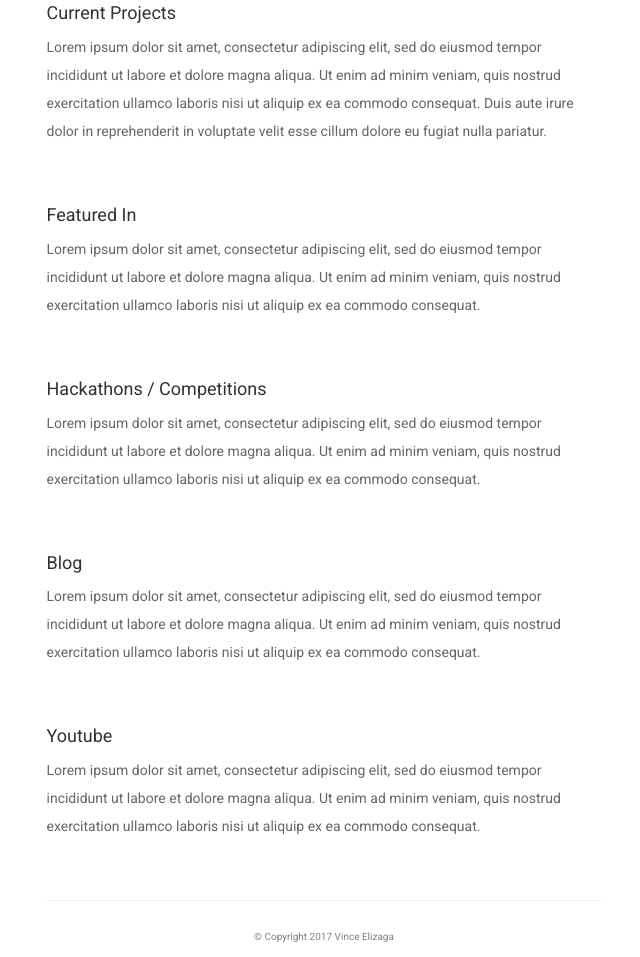
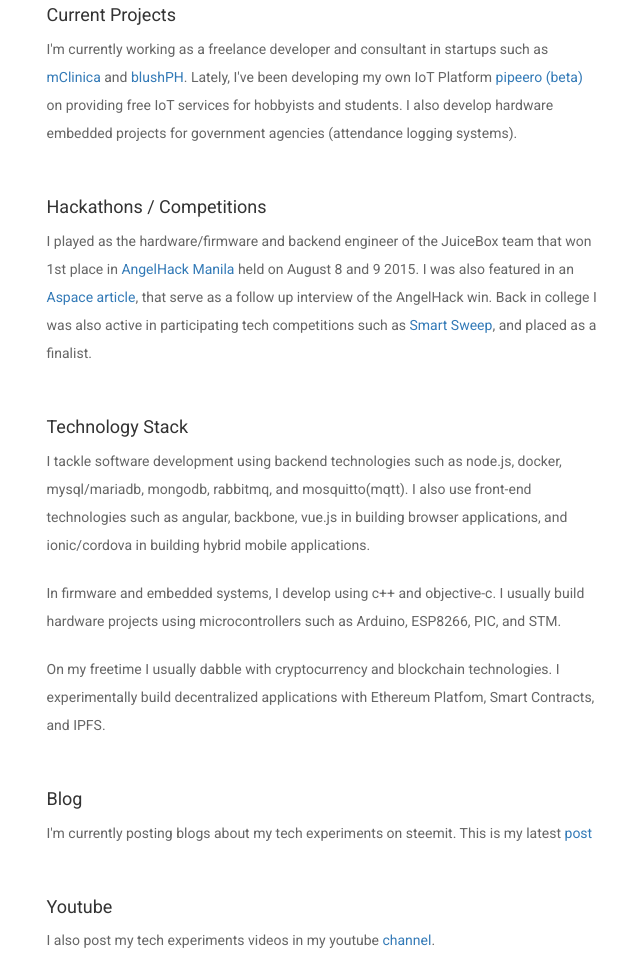
Before and after one commit to vynci/landing-page, a plain HTML site: page index.html in a window 1280 px wide. Shown: the part 382-1339 px from the top of the page, without its empty margins (316-956 px from the left). Drawn offline with nearby package versions, Linux system fonts and the light colour scheme.

Commit message:
updated content

```diff
--- a/index.html
+++ b/index.html
@@ -24,15 +24,15 @@
     <div class="row">
       <div class="col-lg-12 top-nav">
 
-        <a type="button" class="btn btn-link" href="https://github.com/vynci">
+        <a type="button" class="btn btn-link" href="https://github.com/vynci" target="_blank">
           <span class="fa fa-github" aria-hidden="true"></span> GitHub
         </a>
 
-        <a type="button" class="btn btn-link" href="https://ph.linkedin.com/pub/vince-noel-elizaga/96/b23/b80">
+        <a type="button" class="btn btn-link" href="https://ph.linkedin.com/pub/vince-noel-elizaga/96/b23/b80" target="_blank">
           <span class="fa fa-linkedin-square" aria-hidden="true"></span> Linkedin
         </a>
 
-        <a type="button" class="btn btn-info">
+        <a type="button" class="btn btn-info" href="https://steemit.com/@vynci" target="_blank">
           <span class="fa fa-bookmark" aria-hidden="true"></span> Blog
         </a>
       </div>
@@ -53,36 +53,47 @@
           <div class="item-list">
             <h4>Current Projects</h4>
             <p>
-              Lorem ipsum dolor sit amet, consectetur adipiscing elit, sed do eiusmod tempor incididunt ut labore et dolore magna aliqua. Ut enim ad minim veniam, quis nostrud exercitation ullamco laboris nisi ut aliquip ex ea commodo consequat. Duis aute irure dolor in reprehenderit in voluptate velit esse cillum dolore eu fugiat nulla pariatur.
-            </p>
-          </div>
-
-
-          <div class="item-list">
-            <h4>Featured In</h4>
-            <p>
-              Lorem ipsum dolor sit amet, consectetur adipiscing elit, sed do eiusmod tempor incididunt ut labore et dolore magna aliqua. Ut enim ad minim veniam, quis nostrud exercitation ullamco laboris nisi ut aliquip ex ea commodo consequat.
+              I'm currently working as a freelance developer and consultant in startups such as <a href="http://www.mclinica.com/" target="_blank">mClinica</a> and <a href="http://blush.ph/" target="_blank">blushPH</a>.
+              Lately, I've been developing my own IoT Platform <a href="http://www.pipeero.com/" target="_blank">pipeero (beta)</a> on providing free IoT services for hobbyists and students.
+              I also develop hardware embedded projects for government agencies (attendance logging systems).
             </p>
           </div>
 
           <div class="item-list">
             <h4>Hackathons / Competitions</h4>
             <p>
-              Lorem ipsum dolor sit amet, consectetur adipiscing elit, sed do eiusmod tempor incididunt ut labore et dolore magna aliqua. Ut enim ad minim veniam, quis nostrud exercitation ullamco laboris nisi ut aliquip ex ea commodo consequat.
+              I played as the hardware/firmware and backend engineer of the JuiceBox team that won 1st place in <a target="_blank" href="https://e27.co/angelhack-manila-winner-has-a-futuristic-iot-juicebox-for-a-healthy-you-20150813/">AngelHack Manila</a> held on August 8 and 9 2015.
+              I was also featured in an <a href="https://aspacemanila.com/stories/a-space-for-tech-vince-elizaga" target="_blank">Aspace article</a>, that serve as a follow up interview of the AngelHack win.
+              Back in college I was also active in participating tech competitions such as <a href="http://www.philstar.com/telecoms/618857/smart-announces-7th-sweep-awards-finalists" target="_blank">Smart Sweep</a>, and placed as a finalist.
+            </p>
+          </div>
+
+          <div class="item-list">
+            <h4>Technology Stack</h4>
+            <p>
+              I tackle software development using backend technologies such as node.js, docker, mysql/mariadb, mongodb, rabbitmq, and mosquitto(mqtt). I also use front-end technologies such as angular, backbone, vue.js in building browser applications, and ionic/cordova in building hybrid mobile applications.
+            </p>
+
+            <p>
+              In firmware and embedded systems, I develop using c++ and objective-c. I usually build hardware projects using microcontrollers such as Arduino, ESP8266, PIC, and STM.
+            </p>
+
+            <p>
+              On my freetime I usually dabble with cryptocurrency and blockchain technologies. I experimentally build decentralized applications with Ethereum Platfom, Smart Contracts, and IPFS.
             </p>
           </div>
 
           <div class="item-list">
             <h4>Blog</h4>
             <p>
-              Lorem ipsum dolor sit amet, consectetur adipiscing elit, sed do eiusmod tempor incididunt ut labore et dolore magna aliqua. Ut enim ad minim veniam, quis nostrud exercitation ullamco laboris nisi ut aliquip ex ea commodo consequat.
+              I'm currently posting blogs about my tech experiments on steemit. This is my latest <a target="_blank" href="https://steemit.com/technology/@vynci/mobile-app-controlled-relays-through-esp8266-via-mqtt-http">post</a>
             </p>
           </div>
 
           <div class="item-list">
             <h4>Youtube</h4>
             <p>
-              Lorem ipsum dolor sit amet, consectetur adipiscing elit, sed do eiusmod tempor incididunt ut labore et dolore magna aliqua. Ut enim ad minim veniam, quis nostrud exercitation ullamco laboris nisi ut aliquip ex ea commodo consequat.
+              I also post my tech experiments videos in my youtube <a target="_blank" href="https://www.youtube.com/channel/UCJPNnArZqnacUdH_Y0_Ra5w">channel</a>.
             </p>
           </div>
           <hr>
--- a/main.css
+++ b/main.css
@@ -19,7 +19,8 @@ small {
 }
 
 p {
-    color: #666
+    color: #666;
+    margin-bottom: 20px;
 }
 
 .subtitle {
@@ -27,17 +28,18 @@ p {
 }
 
 .item-list {
-    margin-bottom: 60px;
+    margin-bottom: 50px;
     text-align:left;
 }
 
 .prof-pic {
-    width : 25%;
+    width : 20%;
     border-radius : 50%;
 }
 
 .page-header{
     margin-top: 10px !important;
+    margin-bottom: 50px;
 }
 
 .copyright-footer{
```
